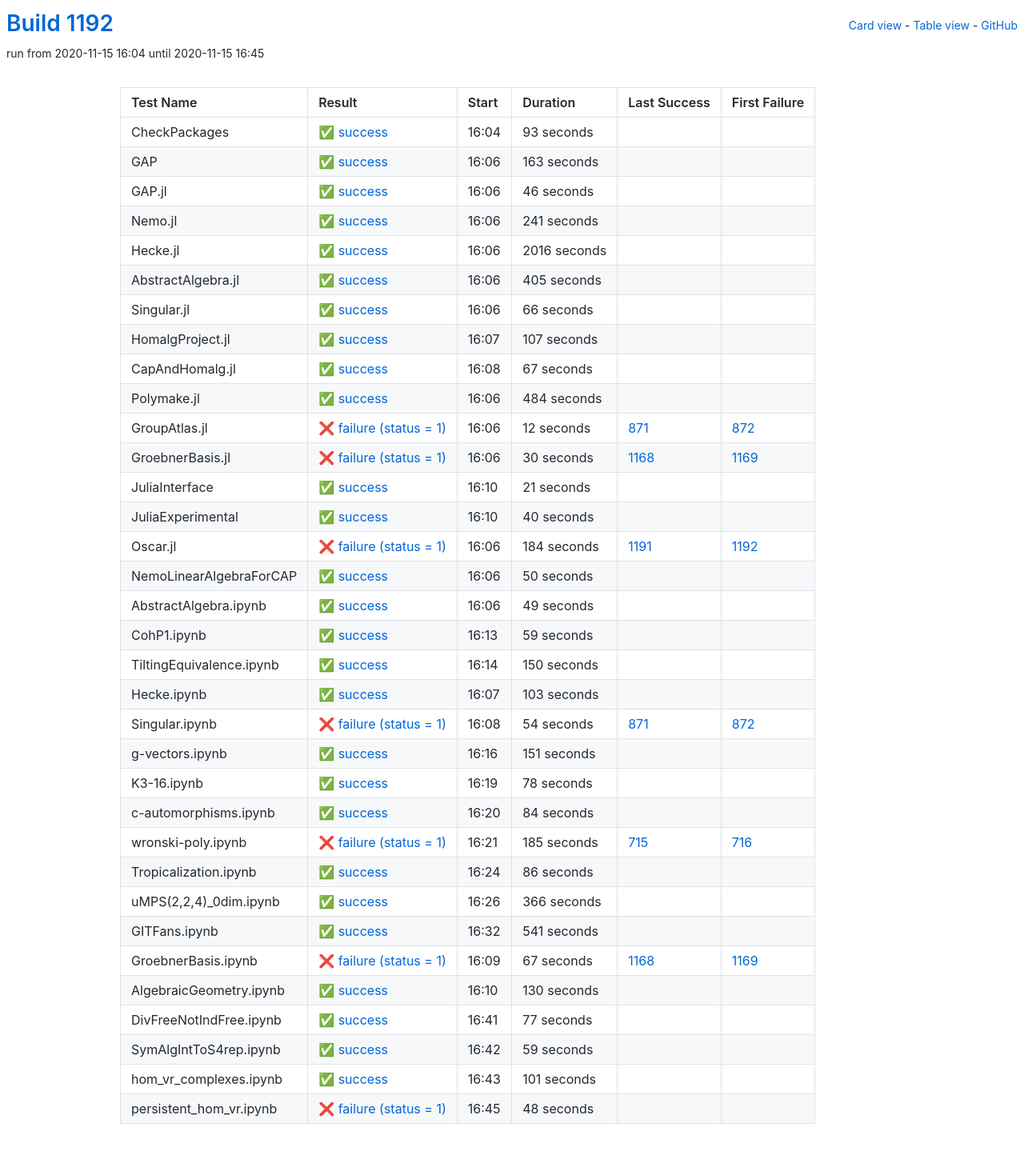
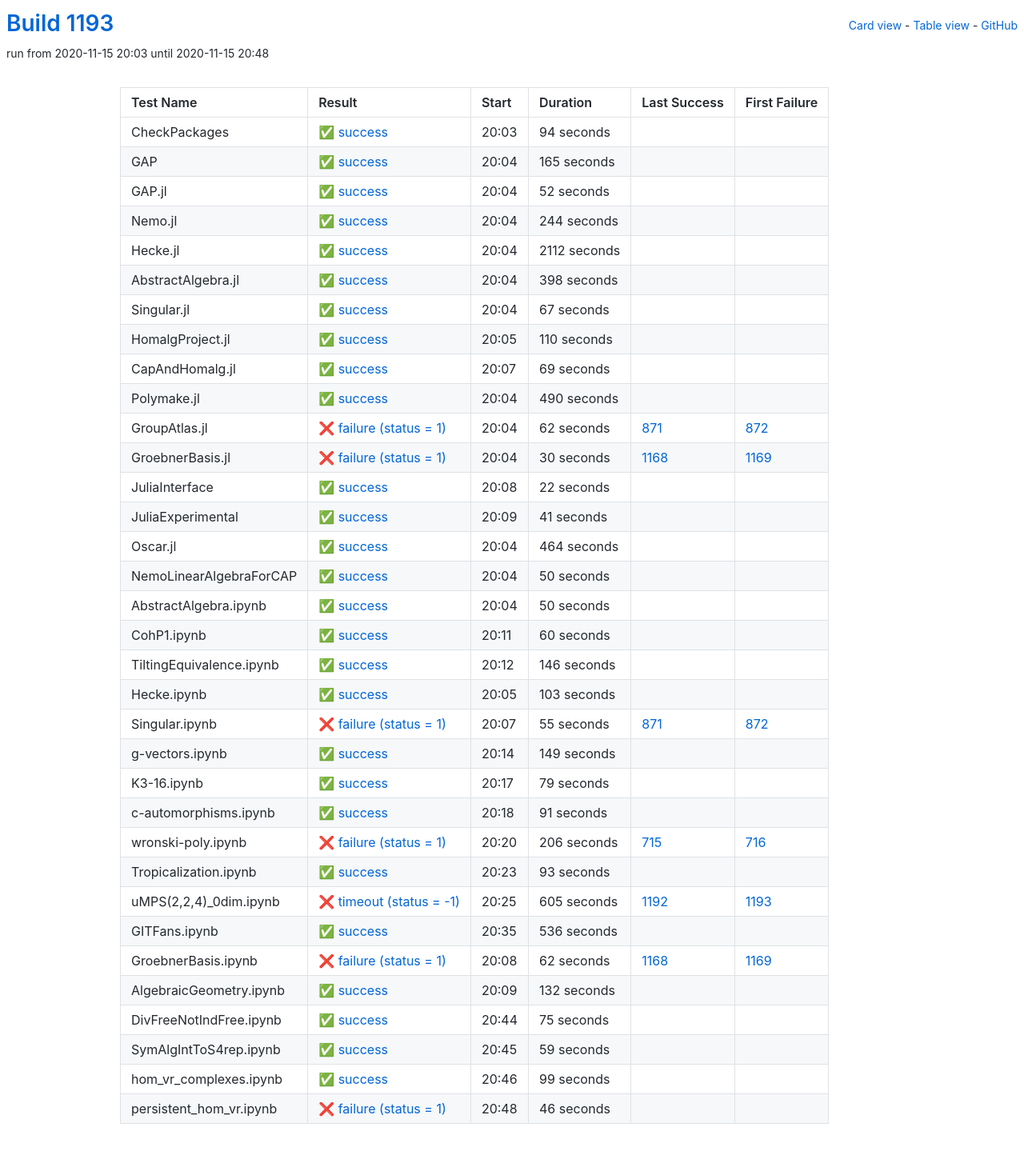
Before and after one commit to oscar-system/oscar-ci-status-stable, a Jekyll site: the page built from table.html, in a window 1280 px wide. Shown: the whole page at 80% size. Built offline with Jekyll 4.4.1, drawn with Linux system fonts in a browser that asks for light colours.

Commit message:
Build #1193

```diff
--- a/_data/ci.yml
+++ b/_data/ci.yml
@@ -1,6 +1,6 @@
 ---
-build: 1192
-build_url: https://oscarci.mathematik.uni-kl.de/job/oscar-stable/1192/
+build: 1193
+build_url: https://oscarci.mathematik.uni-kl.de/job/oscar-stable/1193/
 job: oscar-stable
 organization: oscar-system
 repo: oscar-ci-status-stable
@@ -8,104 +8,80 @@ repourl: https://github.com/oscar-system/oscar-ci-status-stable
 tests:
 - name: CheckPackages
   id: checkpackages
-  log: https://oscarci.mathematik.uni-kl.de/job/oscar-stable/1192/artifact/logs/build-1192/CheckPackages.log
-  start: 2020-11-15 16:04
+  log: https://oscarci.mathematik.uni-kl.de/job/oscar-stable/1193/artifact/logs/build-1193/CheckPackages.log
+  start: 2020-11-15 20:03
   success: true
   exitcode: 0
   status: success
-  duration: 93
+  duration: 94
   last_success: false
   last_success_url:
   first_failure: false
   first_failure_url:
 - name: GAP
   id: gap
-  log: https://oscarci.mathematik.uni-kl.de/job/oscar-stable/1192/artifact/logs/build-1192/GAP.log
-  start: 2020-11-15 16:06
+  log: https://oscarci.mathematik.uni-kl.de/job/oscar-stable/1193/artifact/logs/build-1193/GAP.log
+  start: 2020-11-15 20:04
   success: true
   exitcode: 0
   status: success
-  duration: 163
+  duration: 165
   last_success: false
   last_success_url:
   first_failure: false
   first_failure_url:
 - name: GAP.jl
   id: gap-jl
-  log: https://oscarci.mathematik.uni-kl.de/job/oscar-stable/1192/artifact/logs/build-1192/GAP.jl.log
-  start: 2020-11-15 16:06
+  log: https://oscarci.mathematik.uni-kl.de/job/oscar-stable/1193/artifact/logs/build-1193/GAP.jl.log
+  start: 2020-11-15 20:04
   success: true
   exitcode: 0
   status: success
-  duration: 46
+  duration: 52
   last_success: false
   last_success_url:
   first_failure: false
   first_failure_url:
 - name: Nemo.jl
   id: nemo-jl
-  log: https://oscarci.mathematik.uni-kl.de/job/oscar-stable/1192/artifact/logs/build-1192/Nemo.jl.log
-  start: 2020-11-15 16:06
+  log: https://oscarci.mathematik.uni-kl.de/job/oscar-stable/1193/artifact/logs/build-1193/Nemo.jl.log
+  start: 2020-11-15 20:04
   success: true
   exitcode: 0
   status: success
-  duration: 241
+  duration: 244
   last_success: false
   last_success_url:
   first_failure: false
   first_failure_url:
 - name: Hecke.jl
   id: hecke-jl
-  log: https://oscarci.mathematik.uni-kl.de/job/oscar-stable/1192/artifact/logs/build-1192/Hecke.jl.log
-  start: 2020-11-15 16:06
+  log: https://oscarci.mathematik.uni-kl.de/job/oscar-stable/1193/artifact/logs/build-1193/Hecke.jl.log
+  start: 2020-11-15 20:04
   success: true
   exitcode: 0
   status: success
-  duration: 2016
+  duration: 2112
   last_success: false
   last_success_url:
   first_failure: false
   first_failure_url:
 - name: AbstractAlgebra.jl
   id: abstractalgebra-jl
-  log: https://oscarci.mathematik.uni-kl.de/job/oscar-stable/1192/artifact/logs/build-1192/AbstractAlgebra.jl.log
-  start: 2020-11-15 16:06
+  log: https://oscarci.mathematik.uni-kl.de/job/oscar-stable/1193/artifact/logs/build-1193/AbstractAlgebra.jl.log
+  start: 2020-11-15 20:04
   success: true
   exitcode: 0
   status: success
-  duration: 405
+  duration: 398
   last_success: false
   last_success_url:
   first_failure: false
   first_failure_url:
 - name: Singular.jl
   id: singular-jl
-  log: https://oscarci.mathematik.uni-kl.de/job/oscar-stable/1192/artifact/logs/build-1192/Singular.jl.log
-  start: 2020-11-15 16:06
-  success: true
-  exitcode: 0
-  status: success
-  duration: 66
-  last_success: false
-  last_success_url:
-  first_failure: false
-  first_failure_url:
-- name: HomalgProject.jl
-  id: homalgproject-jl
-  log: https://oscarci.mathematik.uni-kl.de/job/oscar-stable/1192/artifact/logs/build-1192/HomalgProject.jl.log
-  start: 2020-11-15 16:07
-  success: true
-  exitcode: 0
-  status: success
-  duration: 107
-  last_success: false
-  last_success_url:
-  first_failure: false
-  first_failure_url:
-- name: CapAndHomalg.jl
-  id: capandhomalg-jl
-  log: https://oscarci.mathematik.uni-kl.de/job/oscar-stable/1192/artifact/logs/build-1192/CapAndHomalg.jl.log
-  start: 2020-11-15 16:08
+  log: https://oscarci.mathematik.uni-kl.de/job/oscar-stable/1193/artifact/logs/build-1193/Singular.jl.log
+  start: 2020-11-15 20:04
   success: true
   exitcode: 0
   status: success
@@ -114,34 +90,58 @@ tests:
   last_success_url:
   first_failure: false
   first_failure_url:
-- name: Polymake.jl
-  id: polymake-jl
-  log: https://oscarci.mathematik.uni-kl.de/job/oscar-stable/1192/artifact/logs/build-1192/Polymake.jl.log
-  start: 2020-11-15 16:06
+- name: HomalgProject.jl
+  id: homalgproject-jl
+  log: https://oscarci.mathematik.uni-kl.de/job/oscar-stable/1193/artifact/logs/build-1193/HomalgProject.jl.log
+  start: 2020-11-15 20:05
   success: true
   exitcode: 0
   status: success
-  duration: 484
+  duration: 110
+  last_success: false
+  last_success_url:
+  first_failure: false
+  first_failure_url:
+- name: CapAndHomalg.jl
+  id: capandhomalg-jl
+  log: https://oscarci.mathematik.uni-kl.de/job/oscar-stable/1193/artifact/logs/build-1193/CapAndHomalg.jl.log
+  start: 2020-11-15 20:07
+  success: true
+  exitcode: 0
+  status: success
+  duration: 69
+  last_success: false
+  last_success_url:
+  first_failure: false
+  first_failure_url:
+- name: Polymake.jl
+  id: polymake-jl
+  log: https://oscarci.mathematik.uni-kl.de/job/oscar-stable/1193/artifact/logs/build-1193/Polymake.jl.log
+  start: 2020-11-15 20:04
+  success: true
+  exitcode: 0
+  status: success
+  duration: 490
   last_success: false
   last_success_url:
   first_failure: false
   first_failure_url:
 - name: GroupAtlas.jl
   id: groupatlas-jl
-  log: https://oscarci.mathematik.uni-kl.de/job/oscar-stable/1192/artifact/logs/build-1192/GroupAtlas.jl.log
-  start: 2020-11-15 16:06
+  log: https://oscarci.mathematik.uni-kl.de/job/oscar-stable/1193/artifact/logs/build-1193/GroupAtlas.jl.log
+  start: 2020-11-15 20:04
   success: false
   exitcode: 1
   status: failure
-  duration: 12
+  duration: 62
   last_success: 871
   last_success_url: https://oscarci.mathematik.uni-kl.de/job/oscar-stable/871/
   first_failure: 872
   first_failure_url: https://oscarci.mathematik.uni-kl.de/job/oscar-stable/872/
 - name: GroebnerBasis.jl
   id: groebnerbasis-jl
-  log: https://oscarci.mathematik.uni-kl.de/job/oscar-stable/1192/artifact/logs/build-1192/GroebnerBasis.jl.log
-  start: 2020-11-15 16:06
+  log: https://oscarci.mathematik.uni-kl.de/job/oscar-stable/1193/artifact/logs/build-1193/GroebnerBasis.jl.log
+  start: 2020-11-15 20:04
   success: false
   exitcode: 1
   status: failure
@@ -152,44 +152,44 @@ tests:
   first_failure_url: https://oscarci.mathematik.uni-kl.de/job/oscar-stable/1169/
 - name: JuliaInterface
   id: juliainterface
-  log: https://oscarci.mathematik.uni-kl.de/job/oscar-stable/1192/artifact/logs/build-1192/JuliaInterface.log
-  start: 2020-11-15 16:10
+  log: https://oscarci.mathematik.uni-kl.de/job/oscar-stable/1193/artifact/logs/build-1193/JuliaInterface.log
+  start: 2020-11-15 20:08
   success: true
   exitcode: 0
   status: success
-  duration: 21
+  duration: 22
   last_success: false
   last_success_url:
   first_failure: false
   first_failure_url:
 - name: JuliaExperimental
   id: juliaexperimental
-  log: https://oscarci.mathematik.uni-kl.de/job/oscar-stable/1192/artifact/logs/build-1192/JuliaExperimental.log
-  start: 2020-11-15 16:10
+  log: https://oscarci.mathematik.uni-kl.de/job/oscar-stable/1193/artifact/logs/build-1193/JuliaExperimental.log
+  start: 2020-11-15 20:09
   success: true
   exitcode: 0
   status: success
-  duration: 40
+  duration: 41
   last_success: false
   last_success_url:
   first_failure: false
   first_failure_url:
 - name: Oscar.jl
   id: oscar-jl
-  log: https://oscarci.mathematik.uni-kl.de/job/oscar-stable/1192/artifact/logs/build-1192/Oscar.jl.log
-  start: 2020-11-15 16:06
-  success: false
-  exitcode: 1
-  status: failure
-  duration: 184
-  last_success: 1191
-  last_success_url: https://oscarci.mathematik.uni-kl.de/job/oscar-stable/1191/
-  first_failure: 1192
-  first_failure_url: https://oscarci.mathematik.uni-kl.de/job/oscar-stable/1192/
+  log: https://oscarci.mathematik.uni-kl.de/job/oscar-stable/1193/artifact/logs/build-1193/Oscar.jl.log
+  start: 2020-11-15 20:04
+  success: true
+  exitcode: 0
+  status: success
+  duration: 464
+  last_success: false
+  last_success_url:
+  first_failure: false
+  first_failure_url:
 - name: NemoLinearAlgebraForCAP
   id: nemolinearalgebraforcap
-  log: https://oscarci.mathematik.uni-kl.de/job/oscar-stable/1192/artifact/logs/build-1192/NemoLinearAlgebraForCAP.log
-  start: 2020-11-15 16:06
+  log: https://oscarci.mathematik.uni-kl.de/job/oscar-stable/1193/artifact/logs/build-1193/NemoLinearAlgebraForCAP.log
+  start: 2020-11-15 20:04
   success: true
   exitcode: 0
   status: success
@@ -200,44 +200,44 @@ tests:
   first_failure_url:
 - name: AbstractAlgebra.ipynb
   id: abstractalgebra-ipynb
-  log: https://oscarci.mathematik.uni-kl.de/job/oscar-stable/1192/artifact/logs/build-1192/AbstractAlgebra.ipynb.log
-  start: 2020-11-15 16:06
+  log: https://oscarci.mathematik.uni-kl.de/job/oscar-stable/1193/artifact/logs/build-1193/AbstractAlgebra.ipynb.log
+  start: 2020-11-15 20:04
   success: true
   exitcode: 0
   status: success
-  duration: 49
+  duration: 50
   last_success: false
   last_success_url:
   first_failure: false
   first_failure_url:
 - name: CohP1.ipynb
   id: cohp1-ipynb
-  log: https://oscarci.mathematik.uni-kl.de/job/oscar-stable/1192/artifact/logs/build-1192/CohP1.ipynb.log
-  start: 2020-11-15 16:13
+  log: https://oscarci.mathematik.uni-kl.de/job/oscar-stable/1193/artifact/logs/build-1193/CohP1.ipynb.log
+  start: 2020-11-15 20:11
   success: true
   exitcode: 0
   status: success
-  duration: 59
+  duration: 60
   last_success: false
   last_success_url:
   first_failure: false
   first_failure_url:
 - name: TiltingEquivalence.ipynb
   id: tiltingequivalence-ipynb
-  log: https://oscarci.mathematik.uni-kl.de/job/oscar-stable/1192/artifact/logs/build-1192/TiltingEquivalence.ipynb.log
-  start: 2020-11-15 16:14
+  log: https://oscarci.mathematik.uni-kl.de/job/oscar-stable/1193/artifact/logs/build-1193/TiltingEquivalence.ipynb.log
+  start: 2020-11-15 20:12
   success: true
   exitcode: 0
   status: success
-  duration: 150
+  duration: 146
   last_success: false
   last_success_url:
   first_failure: false
   first_failure_url:
 - name: Hecke.ipynb
   id: hecke-ipynb
-  log: https://oscarci.mathematik.uni-kl.de/job/oscar-stable/1192/artifact/logs/build-1192/Hecke.ipynb.log
-  start: 2020-11-15 16:07
+  log: https://oscarci.mathematik.uni-kl.de/job/oscar-stable/1193/artifact/logs/build-1193/Hecke.ipynb.log
+  start: 2020-11-15 20:05
   success: true
   exitcode: 0
   status: success
@@ -248,140 +248,140 @@ tests:
   first_failure_url:
 - name: Singular.ipynb
   id: singular-ipynb
-  log: https://oscarci.mathematik.uni-kl.de/job/oscar-stable/1192/artifact/logs/build-1192/Singular.ipynb.log
-  start: 2020-11-15 16:08
+  log: https://oscarci.mathematik.uni-kl.de/job/oscar-stable/1193/artifact/logs/build-1193/Singular.ipynb.log
+  start: 2020-11-15 20:07
   success: false
   exitcode: 1
   status: failure
-  duration: 54
+  duration: 55
   last_success: 871
   last_success_url: https://oscarci.mathematik.uni-kl.de/job/oscar-stable/871/
   first_failure: 872
   first_failure_url: https://oscarci.mathematik.uni-kl.de/job/oscar-stable/872/
 - name: g-vectors.ipynb
   id: g-vectors-ipynb
-  log: https://oscarci.mathematik.uni-kl.de/job/oscar-stable/1192/artifact/logs/build-1192/g-vectors.ipynb.log
-  start: 2020-11-15 16:16
+  log: https://oscarci.mathematik.uni-kl.de/job/oscar-stable/1193/artifact/logs/build-1193/g-vectors.ipynb.log
+  start: 2020-11-15 20:14
   success: true
   exitcode: 0
   status: success
-  duration: 151
+  duration: 149
   last_success: false
   last_success_url:
   first_failure: false
   first_failure_url:
 - name: K3-16.ipynb
   id: k3-16-ipynb
-  log: https://oscarci.mathematik.uni-kl.de/job/oscar-stable/1192/artifact/logs/build-1192/K3-16.ipynb.log
-  start: 2020-11-15 16:19
+  log: https://oscarci.mathematik.uni-kl.de/job/oscar-stable/1193/artifact/logs/build-1193/K3-16.ipynb.log
+  start: 2020-11-15 20:17
   success: true
   exitcode: 0
   status: success
-  duration: 78
+  duration: 79
   last_success: false
   last_success_url:
   first_failure: false
   first_failure_url:
 - name: c-automorphisms.ipynb
   id: c-automorphisms-ipynb
-  log: https://oscarci.mathematik.uni-kl.de/job/oscar-stable/1192/artifact/logs/build-1192/c-automorphisms.ipynb.log
-  start: 2020-11-15 16:20
+  log: https://oscarci.mathematik.uni-kl.de/job/oscar-stable/1193/artifact/logs/build-1193/c-automorphisms.ipynb.log
+  start: 2020-11-15 20:18
   success: true
   exitcode: 0
   status: success
-  duration: 84
+  duration: 91
   last_success: false
   last_success_url:
   first_failure: false
   first_failure_url:
 - name: wronski-poly.ipynb
   id: wronski-poly-ipynb
-  log: https://oscarci.mathematik.uni-kl.de/job/oscar-stable/1192/artifact/logs/build-1192/wronski-poly.ipynb.log
-  start: 2020-11-15 16:21
+  log: https://oscarci.mathematik.uni-kl.de/job/oscar-stable/1193/artifact/logs/build-1193/wronski-poly.ipynb.log
+  start: 2020-11-15 20:20
   success: false
   exitcode: 1
   status: failure
-  duration: 185
+  duration: 206
   last_success: 715
   last_success_url: https://oscarci.mathematik.uni-kl.de/job/oscar-stable/715/
   first_failure: 716
   first_failure_url: https://oscarci.mathematik.uni-kl.de/job/oscar-stable/716/
 - name: Tropicalization.ipynb
   id: tropicalization-ipynb
-  log: https://oscarci.mathematik.uni-kl.de/job/oscar-stable/1192/artifact/logs/build-1192/Tropicalization.ipynb.log
-  start: 2020-11-15 16:24
+  log: https://oscarci.mathematik.uni-kl.de/job/oscar-stable/1193/artifact/logs/build-1193/Tropicalization.ipynb.log
+  start: 2020-11-15 20:23
   success: true
   exitcode: 0
   status: success
-  duration: 86
+  duration: 93
   last_success: false
   last_success_url:
   first_failure: false
   first_failure_url:
 - name: uMPS(2,2,4)_0dim.ipynb
   id: umps-2-2-4-0dim-ipynb
-  log: https://oscarci.mathematik.uni-kl.de/job/oscar-stable/1192/artifact/logs/build-1192/uMPS-2-2-4-_0dim.ipynb.log
-  start: 2020-11-15 16:26
+  log: https://oscarci.mathematik.uni-kl.de/job/oscar-stable/1193/artifact/logs/build-1193/uMPS-2-2-4-_0dim.ipynb.log
+  start: 2020-11-15 20:25
+  success: false
+  exitcode: -1
+  status: timeout
+  duration: 605
+  last_success: 1192
+  last_success_url: https://oscarci.mathematik.uni-kl.de/job/oscar-stable/1192/
+  first_failure: 1193
+  first_failure_url: https://oscarci.mathematik.uni-kl.de/job/oscar-stable/1193/
+- name: GITFans.ipynb
+  id: gitfans-ipynb
+  log: https://oscarci.mathematik.uni-kl.de/job/oscar-stable/1193/artifact/logs/build-1193/GITFans.ipynb.log
+  start: 2020-11-15 20:35
   success: true
   exitcode: 0
   status: success
-  duration: 366
-  last_success: false
-  last_success_url:
-  first_failure: false
-  first_failure_url:
-- name: GITFans.ipynb
-  id: gitfans-ipynb
-  log: https://oscarci.mathematik.uni-kl.de/job/oscar-stable/1192/artifact/logs/build-1192/GITFans.ipynb.log
-  start: 2020-11-15 16:32
-  success: true
-  exitcode: 0
-  status: success
-  duration: 541
+  duration: 536
   last_success: false
   last_success_url:
   first_failure: false
   first_failure_url:
 - name: GroebnerBasis.ipynb
   id: groebnerbasis-ipynb
-  log: https://oscarci.mathematik.uni-kl.de/job/oscar-stable/1192/artifact/logs/build-1192/GroebnerBasis.ipynb.log
-  start: 2020-11-15 16:09
+  log: https://oscarci.mathematik.uni-kl.de/job/oscar-stable/1193/artifact/logs/build-1193/GroebnerBasis.ipynb.log
+  start: 2020-11-15 20:08
   success: false
   exitcode: 1
   status: failure
-  duration: 67
+  duration: 62
   last_success: 1168
   last_success_url: https://oscarci.mathematik.uni-kl.de/job/oscar-stable/1168/
   first_failure: 1169
   first_failure_url: https://oscarci.mathematik.uni-kl.de/job/oscar-stable/1169/
 - name: AlgebraicGeometry.ipynb
   id: algebraicgeometry-ipynb
-  log: https://oscarci.mathematik.uni-kl.de/job/oscar-stable/1192/artifact/logs/build-1192/AlgebraicGeometry.ipynb.log
-  start: 2020-11-15 16:10
+  log: https://oscarci.mathematik.uni-kl.de/job/oscar-stable/1193/artifact/logs/build-1193/AlgebraicGeometry.ipynb.log
+  start: 2020-11-15 20:09
   success: true
   exitcode: 0
   status: success
-  duration: 130
+  duration: 132
   last_success: false
   last_success_url:
   first_failure: false
   first_failure_url:
 - name: DivFreeNotIndFree.ipynb
   id: divfreenotindfree-ipynb
-  log: https://oscarci.mathematik.uni-kl.de/job/oscar-stable/1192/artifact/logs/build-1192/DivFreeNotIndFree.ipynb.log
-  start: 2020-11-15 16:41
+  log: https://oscarci.mathematik.uni-kl.de/job/oscar-stable/1193/artifact/logs/build-1193/DivFreeNotIndFree.ipynb.log
+  start: 2020-11-15 20:44
   success: true
   exitcode: 0
   status: success
-  duration: 77
+  duration: 75
   last_success: false
   last_success_url:
   first_failure: false
   first_failure_url:
 - name: SymAlgIntToS4rep.ipynb
   id: symalginttos4rep-ipynb
-  log: https://oscarci.mathematik.uni-kl.de/job/oscar-stable/1192/artifact/logs/build-1192/SymAlgIntToS4rep.ipynb.log
-  start: 2020-11-15 16:42
+  log: https://oscarci.mathematik.uni-kl.de/job/oscar-stable/1193/artifact/logs/build-1193/SymAlgIntToS4rep.ipynb.log
+  start: 2020-11-15 20:45
   success: true
   exitcode: 0
   status: success
@@ -392,24 +392,24 @@ tests:
   first_failure_url:
 - name: hom_vr_complexes.ipynb
   id: hom-vr-complexes-ipynb
-  log: https://oscarci.mathematik.uni-kl.de/job/oscar-stable/1192/artifact/logs/build-1192/hom_vr_complexes.ipynb.log
-  start: 2020-11-15 16:43
+  log: https://oscarci.mathematik.uni-kl.de/job/oscar-stable/1193/artifact/logs/build-1193/hom_vr_complexes.ipynb.log
+  start: 2020-11-15 20:46
   success: true
   exitcode: 0
   status: success
-  duration: 101
+  duration: 99
   last_success: false
   last_success_url:
   first_failure: false
   first_failure_url:
 - name: persistent_hom_vr.ipynb
   id: persistent-hom-vr-ipynb
-  log: https://oscarci.mathematik.uni-kl.de/job/oscar-stable/1192/artifact/logs/build-1192/persistent_hom_vr.ipynb.log
-  start: 2020-11-15 16:45
+  log: https://oscarci.mathematik.uni-kl.de/job/oscar-stable/1193/artifact/logs/build-1193/persistent_hom_vr.ipynb.log
+  start: 2020-11-15 20:48
   success: false
   exitcode: 1
   status: failure
-  duration: 48
+  duration: 46
   last_success: false
   last_success_url:
   first_failure: false
```
Also changed, not shown: README.md.
